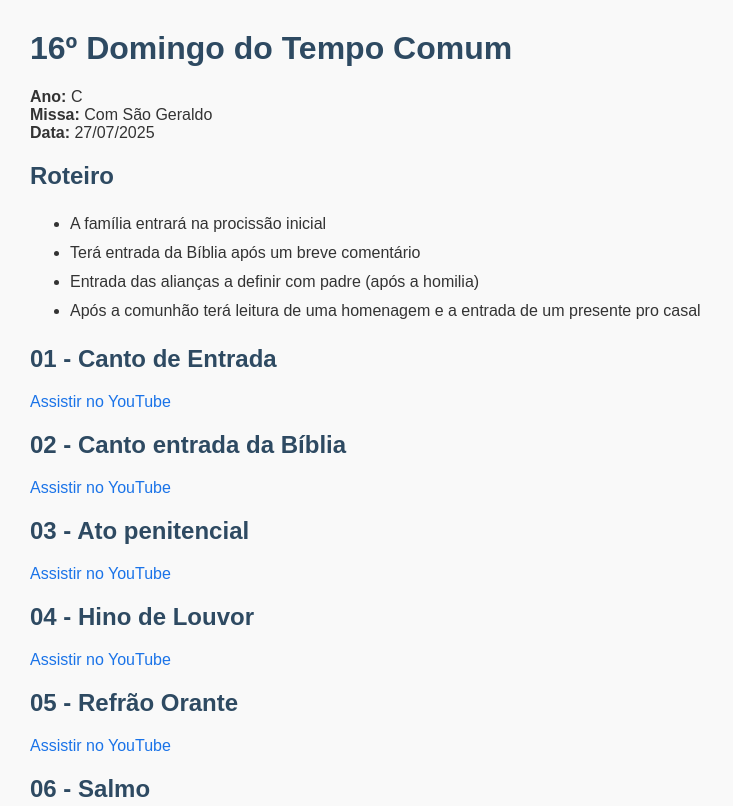
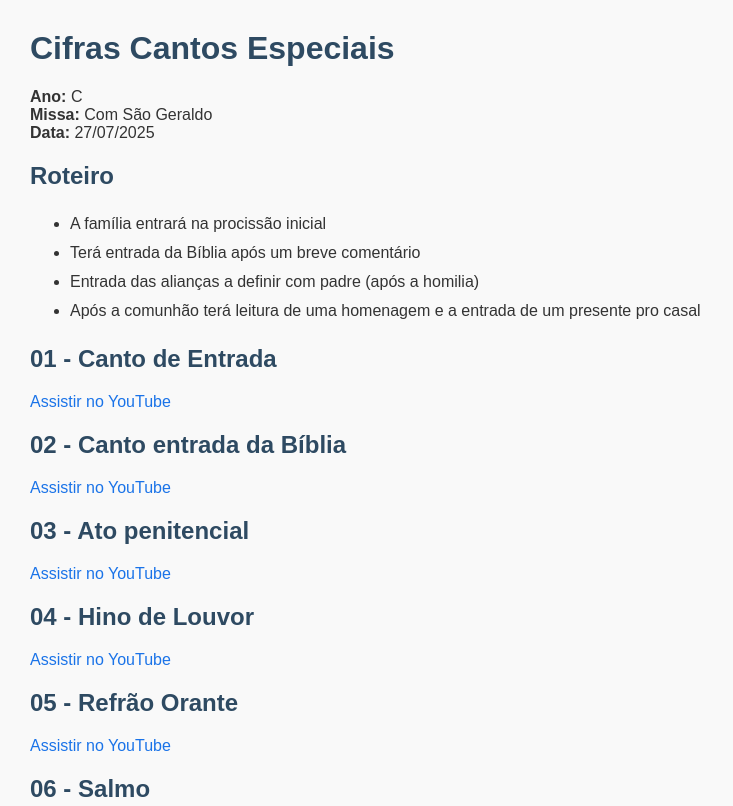
Before and after one commit to helissonhps/saogeraldomagela, a plain HTML site: page index.html in a window 1280 px wide. Shown: the top 806 px of the page, without its empty margins (0-733 px from the left). Drawn offline with Linux system fonts and the light colour scheme.

Commit message:
Update index.html

```diff
--- a/index.html
+++ b/index.html
@@ -3,7 +3,7 @@
 <head>
     <meta charset="UTF-8">
     <meta name="viewport" content="width=device-width, initial-scale=1.0">
-    <title>Roteiro da Missa - 16º Domingo do Tempo Comum</title>
+    <title>Cifras</title>
     <style>
         body {
             font-family: Arial, sans-serif;
@@ -36,7 +36,7 @@
 </head>
 <body>
 
-    <h1>16º Domingo do Tempo Comum</h1>
+    <h1>Cifras Cantos Especiais</h1>
     <p><strong>Ano:</strong> C<br>
     <strong>Missa:</strong> Com São Geraldo<br>
     <strong>Data:</strong> 27/07/2025</p>
```
